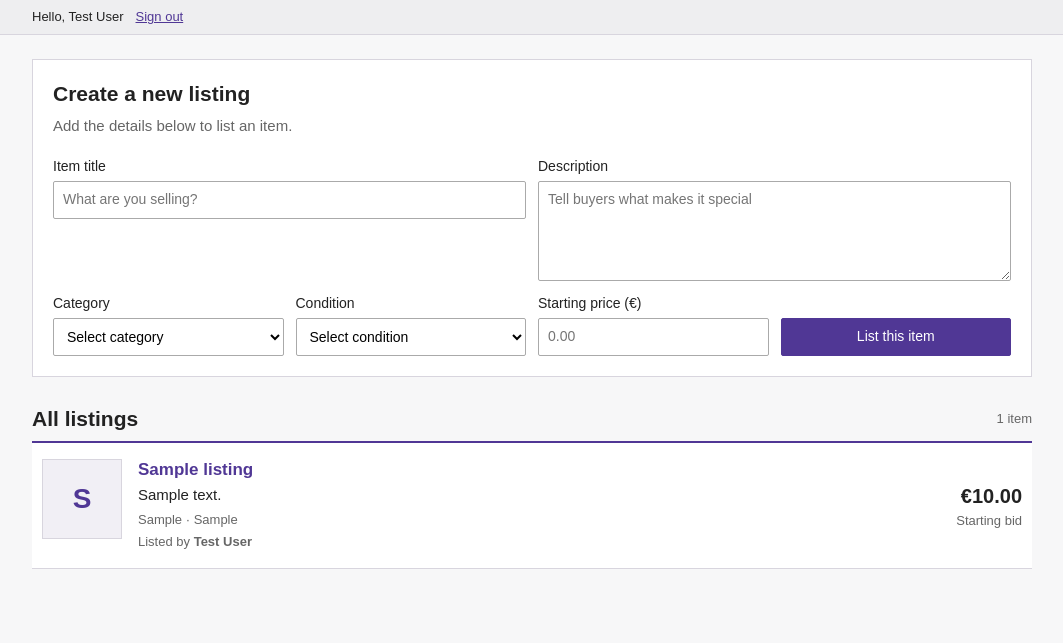
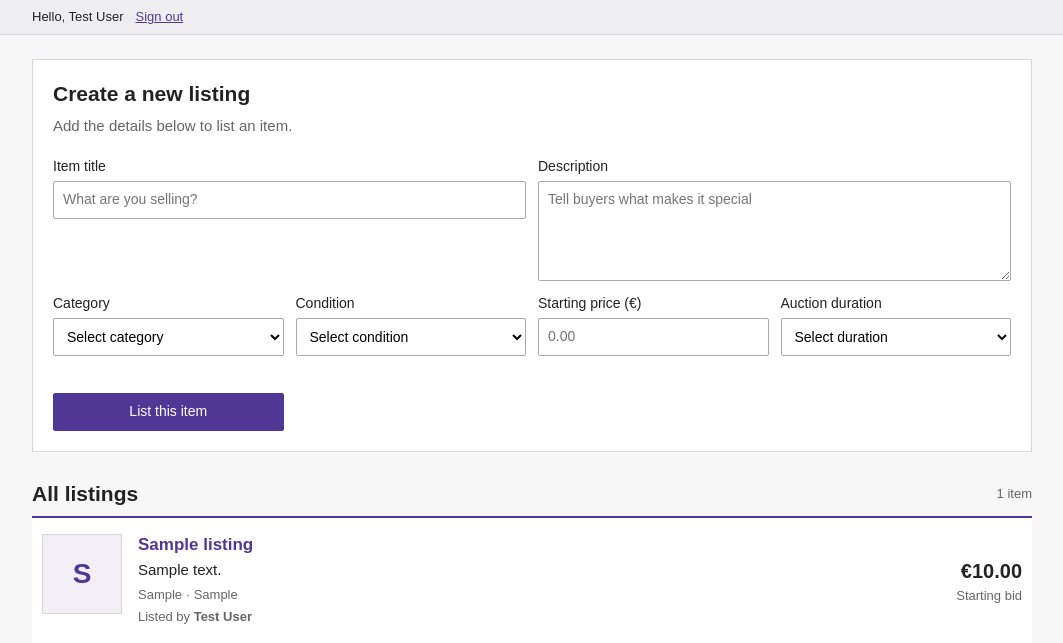
Before and after one commit to intimidating-horse/blog, a Laravel app: page / in a window 1280 px wide. Shown: the top 643 px of the page, without its empty margins (108-1171 px from the left). Run offline with Laravel 12, Linux system fonts and the light colour scheme; a user stored in the database is signed in; data comes from the database, SQL or seed files in the repository; tables that the repository leaves empty hold one stand-in row (values such as "Sample post").

Commit message:
add auction duration 😫

```diff
--- a/app/Http/Controllers/ListingController.php
+++ b/app/Http/Controllers/ListingController.php
@@ -18,6 +18,7 @@ class ListingController extends Controller
                 Rule::in(['electronics', 'clothing', 'books', 'other']),
             ],
             'starting_price' => ['required', 'numeric', 'min:0', 'decimal:0,2'],
+            'duration_days' => ['required', 'integer', 'min:1', 'max:30'],
             'condition' => [
                 'required',
                 Rule::in(['new', 'like_new', 'good', 'acceptable', 'worn_out']),
@@ -27,6 +28,8 @@ class ListingController extends Controller
         $incomingFields['description'] = strip_tags($incomingFields['description']);
         $incomingFields['current_price'] = $incomingFields['starting_price'];
         $incomingFields['user_id'] = auth()->id();
+        $incomingFields['ends_at'] = now()->addDays((int) $incomingFields['duration_days']);
+        unset($incomingFields['duration_days']);
         Listing::create($incomingFields);
         return redirect('/');
     }
--- a/app/Models/Listing.php
+++ b/app/Models/Listing.php
@@ -19,5 +19,13 @@ class Listing extends Model
         'current_price',
         'condition',
         'user_id',
+        'ends_at',
     ];
+
+    protected function casts(): array
+    {
+        return [
+            'ends_at' => 'datetime',
+        ];
+    }
 }
--- a/resources/views/home.blade.php
+++ b/resources/views/home.blade.php
@@ -70,6 +70,14 @@
                     <label class="field">Starting price (€)
                         <input type="number" name="starting_price" placeholder="0.00" value="{{ old('starting_price') }}" min="0" step="0.01" required>
                     </label>
+                    <label class="field">Auction duration
+                        <select name="duration_days" required>
+                            <option value="" disabled @selected(old('duration_days') === null)>Select duration</option>
+                            @foreach ([1, 3, 5, 7, 10, 14, 30] as $days)
+                                <option value="{{ $days }}" @selected((string) old('duration_days') === (string) $days)>{{ $days }} {{ Str::plural('day', $days) }}</option>
+                            @endforeach
+                        </select>
+                    </label>
                     <div class="field field-action"><span>&nbsp;</span><button class="btn" type="submit">List this item</button></div>
                 </form>
             </section>
```
